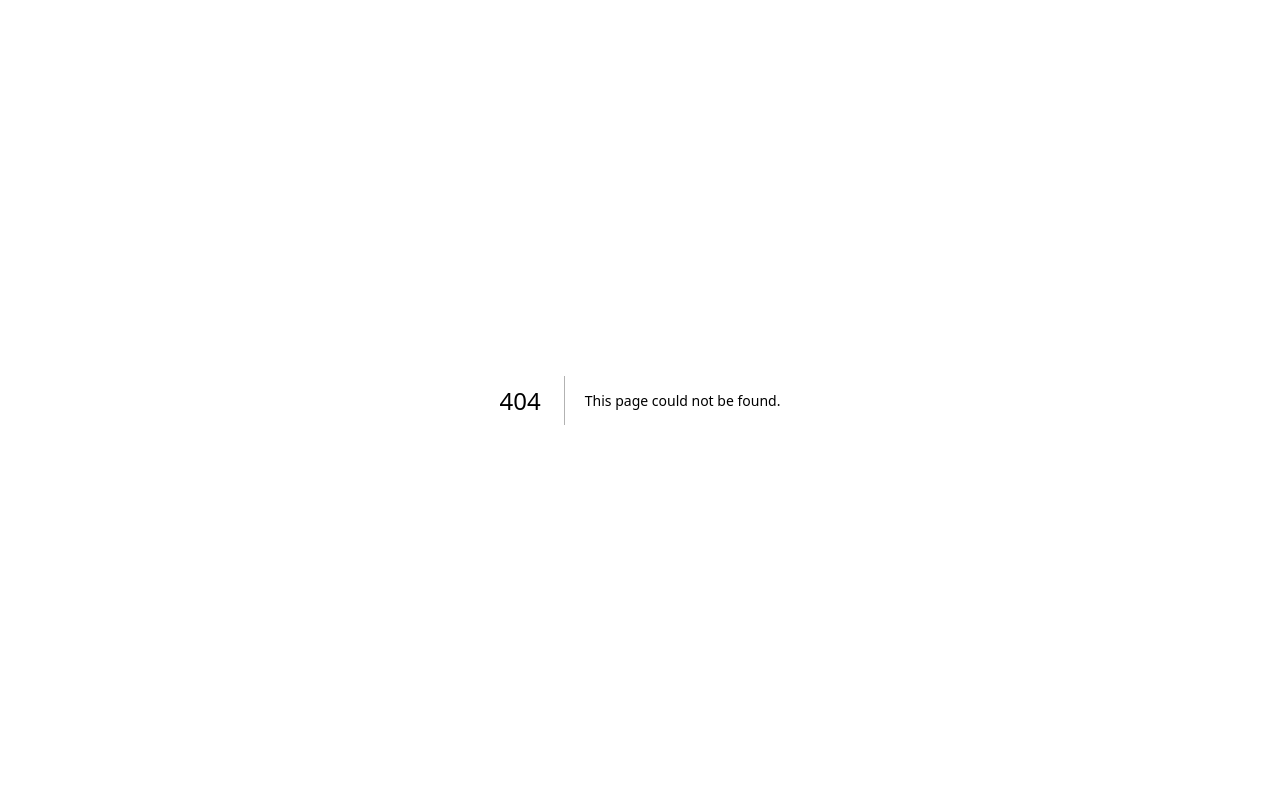
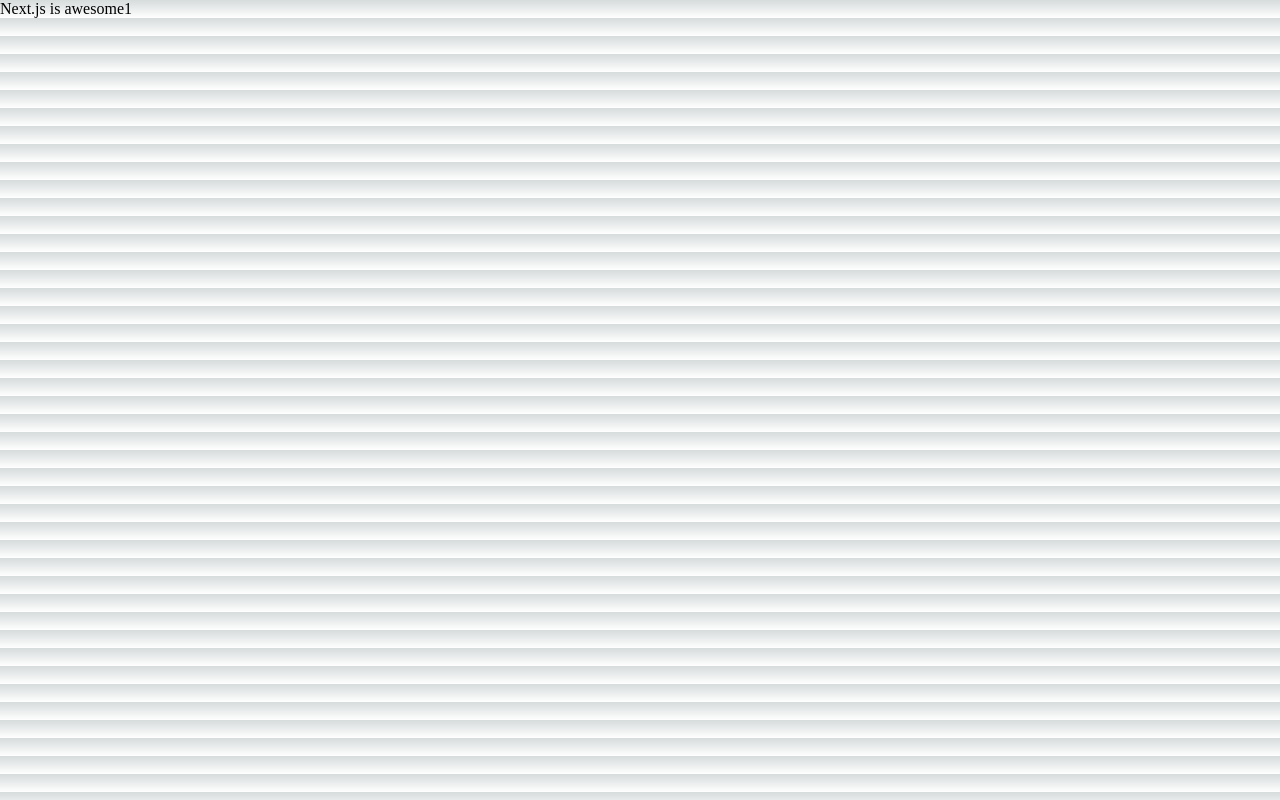
Before and after one commit to fishworm96/next-demo1, a Next.js app: page /server-side/1 in a window 1280 px wide. Before the commit this address had no page. Built offline with nearby package versions, Linux system fonts and the light colour scheme.

Commit message:
feat: 使用getServerSideProps

```diff
--- a/src/pages/about/[id].tsx
+++ b/src/pages/about/[id].tsx
@@ -13,9 +13,9 @@ export const getStaticPaths = () => {
     // 静态生成可访问的路径到html中，传给getStaticProps函数
     paths,
     // 只能访问返回的路径，不然会404
-    // fallback: false
+    fallback: false
     // 生成第一次返回的路径到html中，允许请求中不存在的路径。客户端请求将更新，适合动态请求。
-    fallback: true
+    // fallback: true
     // 请求页面时如果数据未准备好就阻塞请求，会显示加载页面，等待页面渲染完毕后再返回页面。相比第二种情况，相当于免除了组件中判断这一环节。
     // fallback: "blocking"
   }
--- /dev/null
+++ b/src/pages/server-side/[id].tsx
@@ -0,0 +1,16 @@
+import { GetServerSideProps, InferGetServerSidePropsType, NextApiRequest, NextApiResponse } from "next"
+
+const ServerSide = ({ message }: InferGetServerSidePropsType<typeof getServerSideProps>) => {
+  return <div>{message}</div>
+}
+
+// 不会生成html，这个函数只会请求数据，如同react中fetch获取api数据。
+// 服务端函数
+export const getServerSideProps = ({ params, req, res }: { req: NextApiRequest, res: NextApiResponse, params: any }) => {
+  const { id } = params
+  return {
+    props: { message: `Next.js is awesome${id}` }
+  }
+}
+
+export default ServerSide
```
